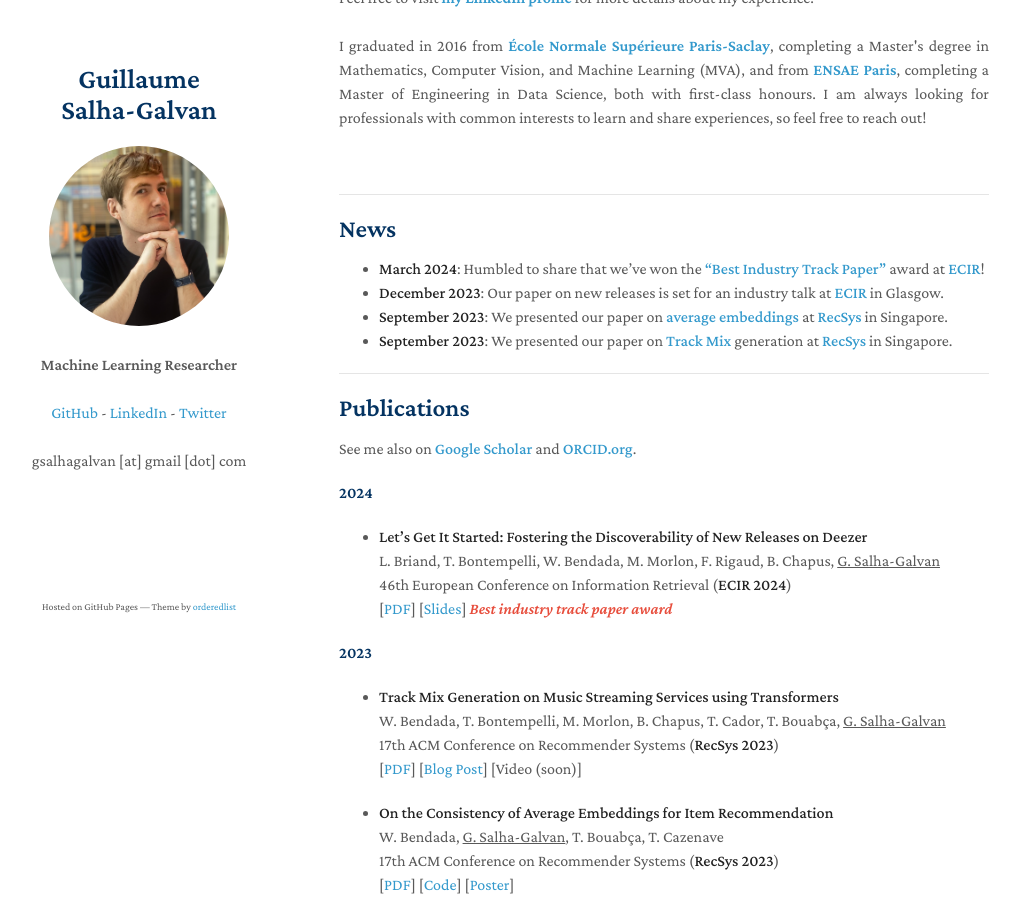
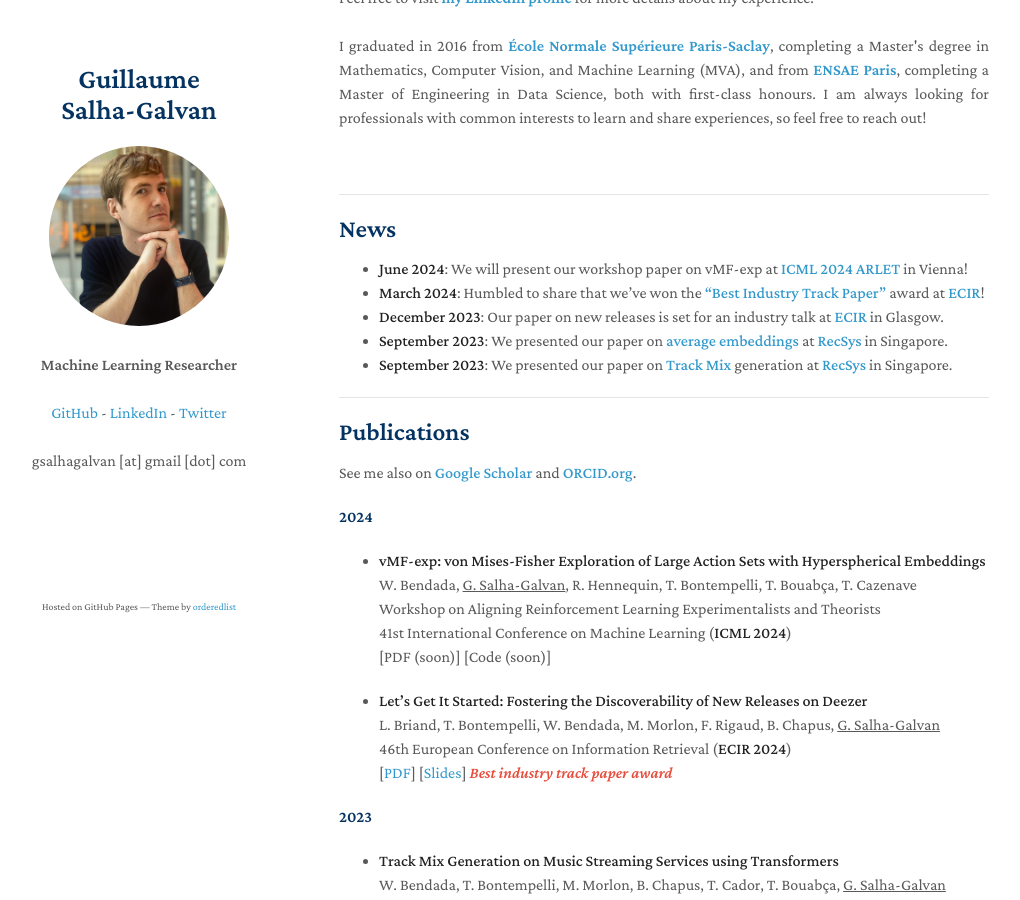
Before and after one commit to GuillaumeSalhaGalvan/GuillaumeSalhaGalvan.github.io, a Jekyll site: the page built from index.md, in a window 1280 px wide and 900 px high, scrolled down 459 px. Shown: the whole window, without its empty margins (131-1151 px from the left). Built offline with Jekyll 4.4.1, drawn with Linux system fonts in a browser that asks for light colours; our own code applies the rules of GitHub Pages for plain Markdown files; a script that is not in the unit is left out.

Commit message:
Update index.md

```diff
--- a/index.md
+++ b/index.md
@@ -19,6 +19,7 @@ I graduated in 2016 from <a href="https://www.master-mva.com/" target="_blank"><
 
 ## News
 
+- **June 2024**: We will present our workshop paper on vMF-exp at **<a href="https://arlet-workshop.github.io/" target="_blank">ICML 2024 ARLET</a>**  in Vienna!
 - **March 2024**: Humbled to share that we've won the **<a href="https://twitter.com/gsalhagalvan/status/1772762220943847761" target="_blank">"Best Industry Track Paper"</a>** award at **<a href="https://www.ecir2024.org/" target="_blank">ECIR</a>**!
 - **December 2023**: Our paper on new releases is set for an industry talk at **<a href="https://www.ecir2024.org/" target="_blank">ECIR</a>** in Glasgow.
 -  **September 2023**: We presented our paper on **<a href="https://arxiv.org/pdf/2308.12767.pdf" target="_blank">average embeddings</a>** at **<a href="https://recsys.acm.org/recsys23/" target="_blank">RecSys</a>** in Singapore.
@@ -32,6 +33,11 @@ I graduated in 2016 from <a href="https://www.master-mva.com/" target="_blank"><
 See me also on **<a href="https://scholar.google.fr/citations?hl=fr&authuser=1&user=BFT8u-oAAAAJ" target="_blank">Google Scholar</a>** and **<a href="https://orcid.org/0000-0002-2452-1041" target="_blank">ORCID.org</a>**.
 
 #### 2024
+
+- **vMF-exp: von Mises-Fisher Exploration of Large Action Sets with Hyperspherical Embeddings** <br>
+W. Bendada, <ins>G. Salha-Galvan</ins>, R. Hennequin, T. Bontempelli, T. Bouabça, T. Cazenave <br>
+Workshop on Aligning Reinforcement Learning Experimentalists and Theorists <br> 41st International Conference on Machine Learning (**ICML 2024**) <br>
+[PDF (soon)] [Code (soon)]
 
 - **Let's Get It Started: Fostering the Discoverability of New Releases on Deezer**<br>
 L. Briand, T. Bontempelli, W. Bendada, M. Morlon, F. Rigaud, B. Chapus, <ins>G. Salha-Galvan</ins> <br>
```
